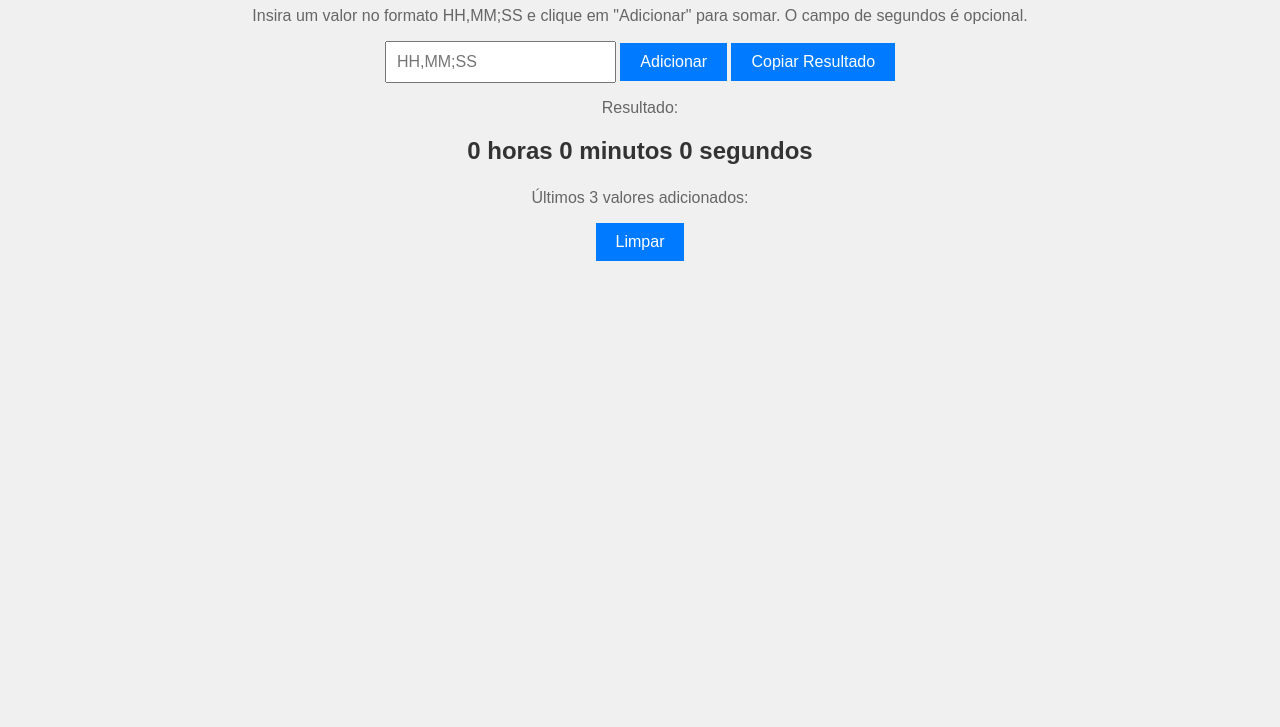
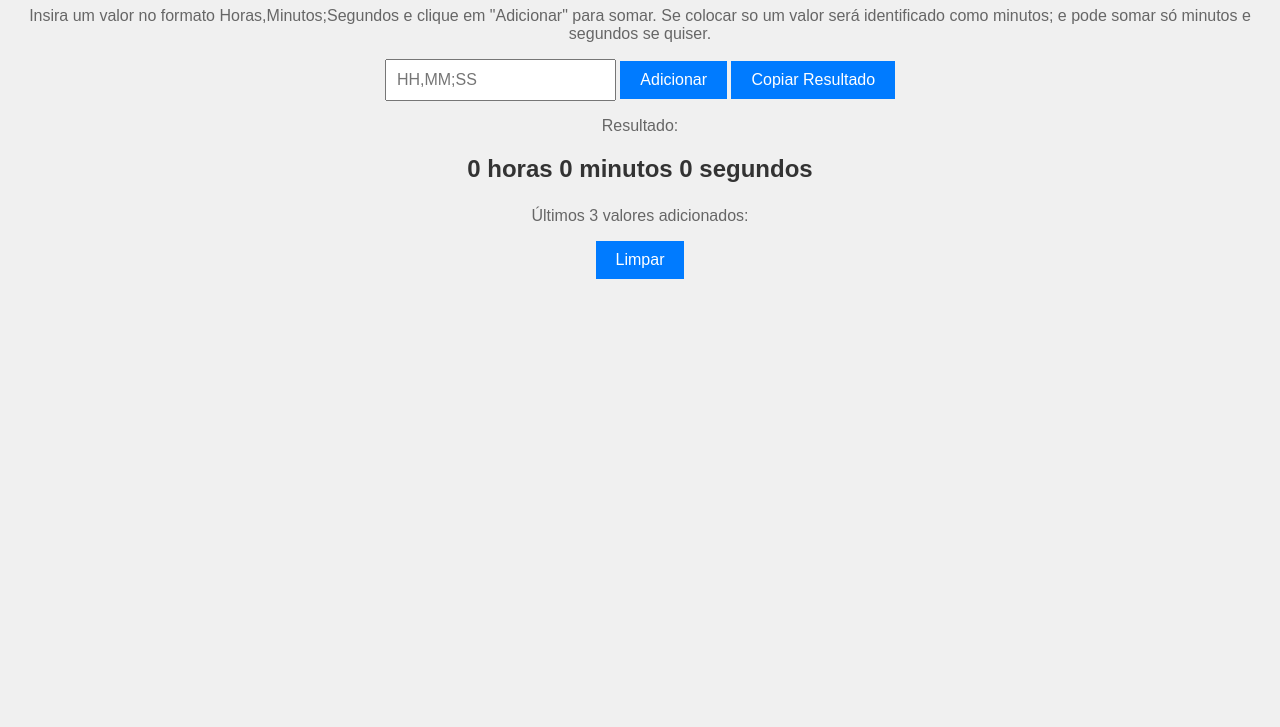
Before and after one commit to carlindaniel/SomarHeMin, a plain HTML site: page index.html in a window 1280 px wide. Shown: the part 73-800 px from the top of the page. Drawn offline with Linux system fonts and the light colour scheme.

Commit message:
Update index.html

```diff
--- a/index.html
+++ b/index.html
@@ -1,5 +1,6 @@
 <!DOCTYPE html>
 <html lang="en">
+
 <head>
     <meta charset="UTF-8">
     <meta name="viewport" content="width=device-width, initial-scale=1.0">
@@ -10,8 +11,8 @@
 <body>
     <audio id="som" src="som.mp3"></audio>
     <h1>Soma de Horas, Minutos e Segundos</h1>
-    <p>Insira um valor no formato HH,MM;SS e clique em "Adicionar" para somar. O campo de segundos é opcional.</p>
-    <input type="text" id="valorInput" placeholder="HH,MM;SS">
+    <p>Insira um valor no formato Horas,Minutos;Segundos e clique em "Adicionar" para somar. Se colocar so um valor será identificado como minutos; e pode somar só minutos e segundos se quiser.</p>
+    <input type="text" id="valorInput" placeholder="HH,MM;SS" onkeydown="if (event.key === 'Enter') adicionar()">
     <button onclick="adicionar()">Adicionar</button>
     <button onclick="copiarResultado()">Copiar Resultado</button>
 
@@ -86,6 +87,7 @@
                 alert("Por favor, insira um valor válido no formato HH,MM;SS, HH,MM, MM;SS ou HH,MM;SS.");
             }
         }
+
         function copiarResultado() {
             var resultado = document.getElementById('resultado').textContent;
             // Create a temporary input element to copy the result
@@ -132,4 +134,5 @@ function copiarResultado() {
         }
     </script>
 </body>
+
 </html>
```
Lines whose indentation alone changed are shown as unchanged.
